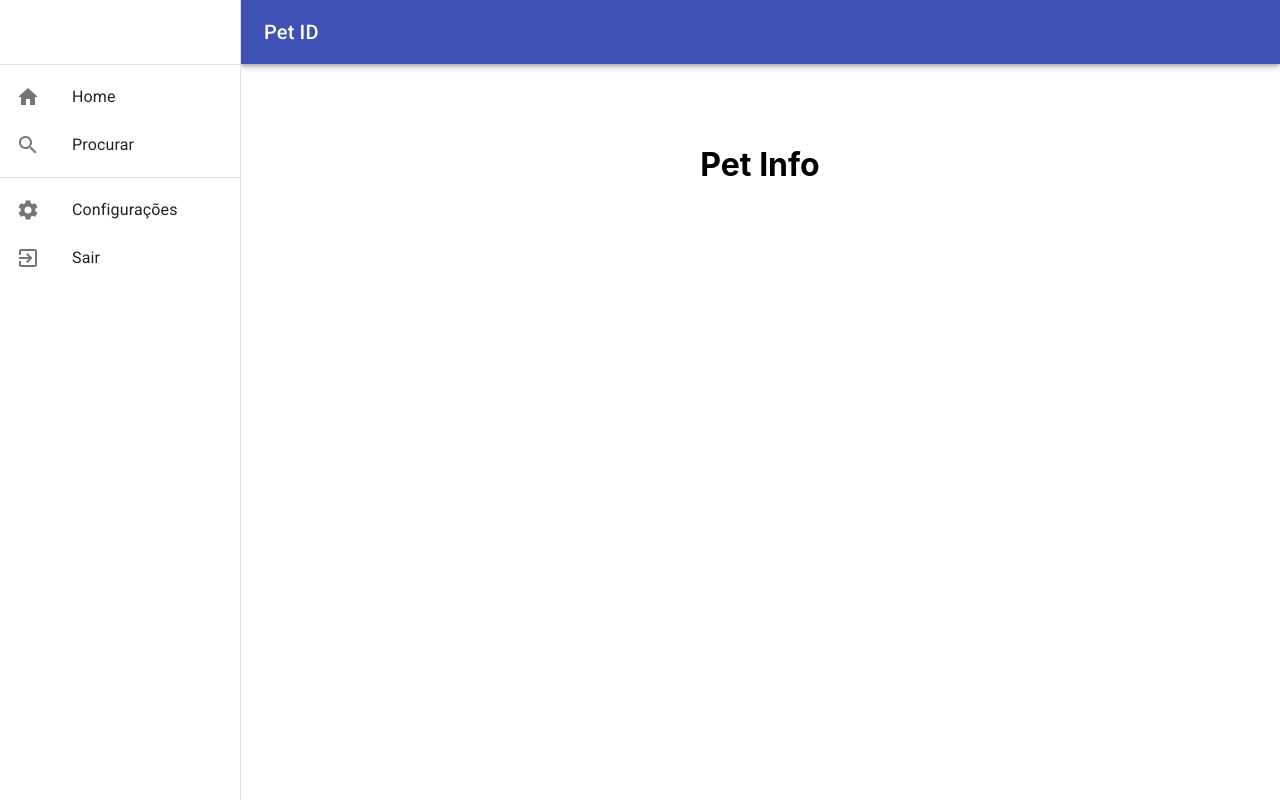
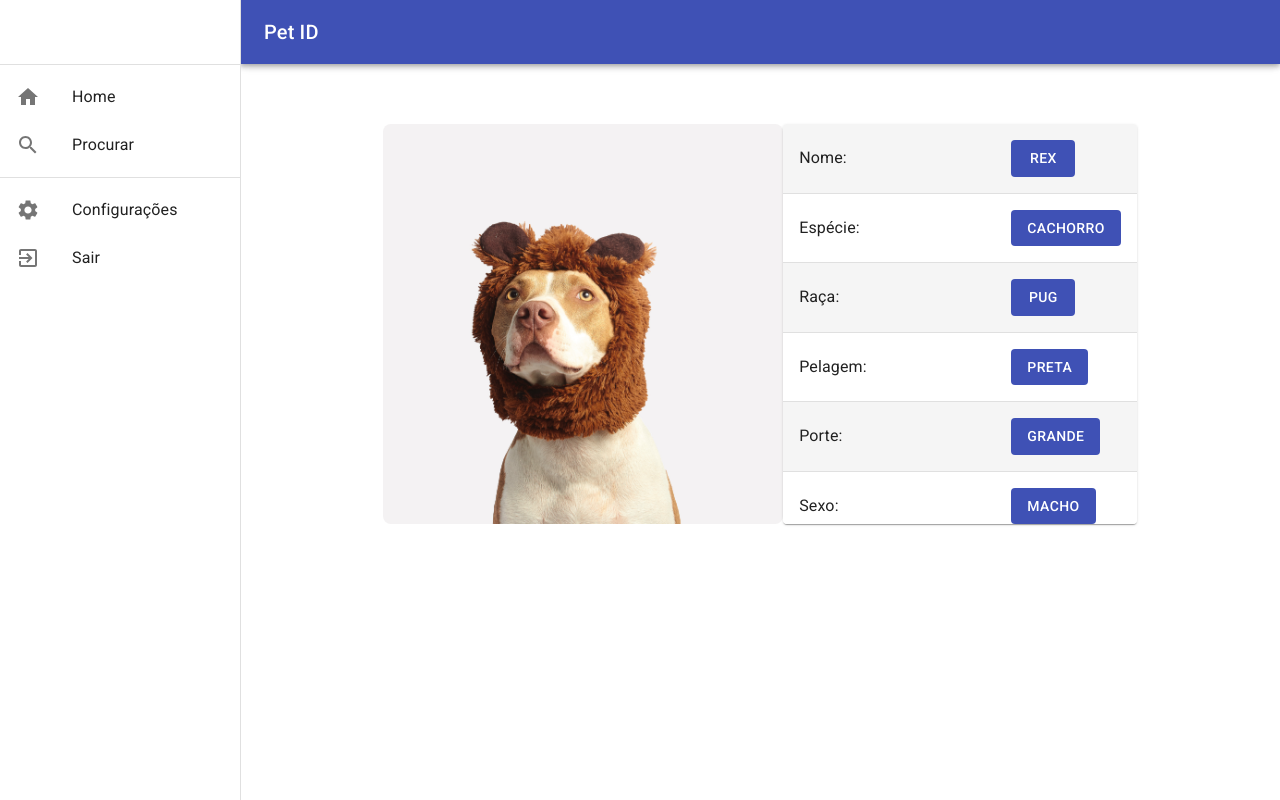
Before and after one commit to petidufmg/pet-id-ufmg-frontend, a React (Create React App) app in the folder pet-id/: page /pet-info in a window 1280 px wide. Built offline with nearby package versions, Linux system fonts and the light colour scheme.

Commit message:
Add pet-info image,table and styles, attributes, and examples.

```diff
--- /dev/null
+++ b/pet-id/src/attributes/pet/Pet.js
@@ -0,0 +1,20 @@
+const Pet = [
+    'Nome',
+    'Espécie',
+    'Raça',
+    'Pelagem',
+    'Porte',
+    'Sexo',
+    'Idade',
+    'Data da microchipagem',
+    'Número do microchip',
+    'Local de captura',
+    'Data do recolhimento',
+    'Data da esterilização',
+    'Data das vermifugações',
+    'Data das vacinações',
+    'Data da adoção',
+    'Data do óbito/eutanásia'
+];
+
+export default Pet;
--- /dev/null
+++ b/pet-id/src/components/CustomTable.js
@@ -0,0 +1,46 @@
+import {
+    Button,
+    Paper,
+    Table,
+    TableBody,
+    TableCell,
+    TableContainer,
+    Typography
+} from '@material-ui/core';
+import Pet from '../attributes/pet/Pet.js';
+import dogs from '../examples/dogs.js';
+import {petInfoStyles, StyledTableRow} from '../styles/hooks/petInfoStyles.js';
+
+function CustomTable() {
+
+    const classes = petInfoStyles();
+
+    const rows = Pet.map((item, index) => (
+        <StyledTableRow>
+            <TableCell>
+                <Typography>
+                    {item}:
+                </Typography>
+            </TableCell>
+            <TableCell>
+                <Button variant="contained" disableElevation color="primary">
+                    {dogs[index]}
+                </Button>
+            </TableCell>
+        </StyledTableRow>
+    ));
+
+    return (
+        <div>
+            <TableContainer className={classes.table} component={Paper}>
+                <Table>
+                    <TableBody>
+                        {rows}
+                    </TableBody>
+                </Table>
+            </TableContainer>
+        </div>
+    );
+}
+
+export default CustomTable;
--- /dev/null
+++ b/pet-id/src/examples/dogs.js
@@ -0,0 +1,20 @@
+const dogs = [
+    'Rex',
+    'Cachorro',
+    'Pug',
+    'Preta',
+    'Grande',
+    'Macho',
+    '10',
+    '2021-01-01',
+    '21312412',
+    'local',
+    '2021-01-01',
+    '2021-01-01',
+    '2021-01-01',
+    '2021-01-01',
+    '2021-01-01',
+    '2021-01-01'
+];
+
+export default dogs;
--- a/pet-id/src/pages/PetInfo.js
+++ b/pet-id/src/pages/PetInfo.js
@@ -1,9 +1,25 @@
+import Grid from '@material-ui/core/Grid';
+import dog from '../images/dog.jpg';
+import {petInfoStyles} from '../styles/hooks/petInfoStyles.js';
+import CustomTable from '../components/CustomTable.js';
+
 function PetInfo() {
+
+    const classes = petInfoStyles();
+
     return (
         <div>
-            <h1>
-                Pet Info
-            </h1>
+            <Grid container direction='row'>
+                <Grid item>
+                    <img className={classes.img} src={dog} alt='dog'/>
+                </Grid>
+
+                <Grid item xs container direction='column'>
+                    <Grid item>
+                        <CustomTable/>
+                    </Grid>
+                </Grid>
+            </Grid>
         </div>
     );
 }
--- /dev/null
+++ b/pet-id/src/styles/hooks/petInfoStyles.js
@@ -0,0 +1,24 @@
+import { makeStyles, withStyles } from '@material-ui/core/styles';
+import { TableRow } from '@material-ui/core';
+
+const petInfoStyles = makeStyles((theme) => ({
+    img: {
+        width: '400px',
+        height: '400px',
+        borderRadius: '8px',
+        objectFit: 'cover'
+    },
+    table: {
+        height: '400px',
+    },
+}));
+
+const StyledTableRow = withStyles((theme) => ({
+    root: {
+        '&:nth-of-type(odd)': {
+            backgroundColor: theme.palette.action.hover
+        }
+    }
+}))(TableRow);
+
+export { StyledTableRow, petInfoStyles };
```
Also changed, not shown: pet-id/src/attributes/owner/Owner.js (added, +9 -0 lines), pet-id/src/images/dog.jpg (added).
